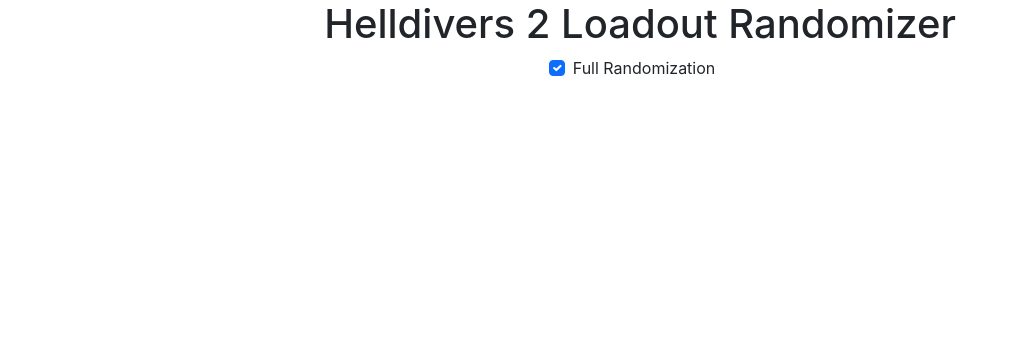
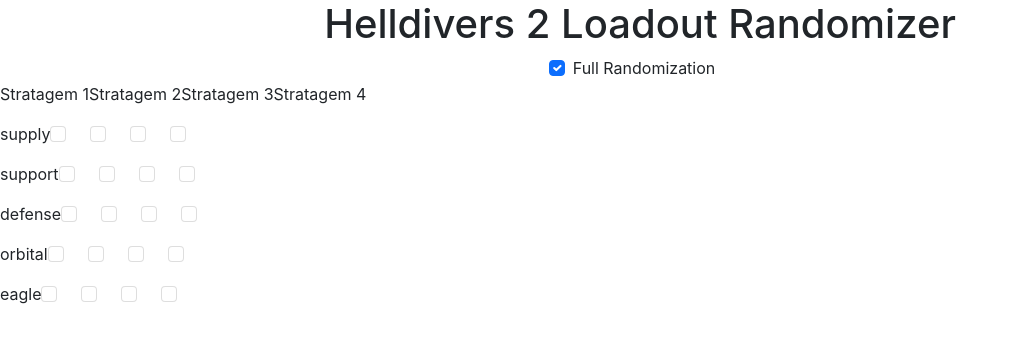
Before and after one commit to Fleury14/randodiver, a React (Create React App) app: page / in a window 1280 px wide. Shown: the top 342 px of the page, without its empty margins (0-1019 px from the left). Built offline with nearby package versions, Linux system fonts and the light colour scheme.

Commit message:
feat(options): wire up grid

```diff
--- a/src/components/options/options.js
+++ b/src/components/options/options.js
@@ -4,6 +4,7 @@
 
 const Options = (props) => {
     const { options, changeOption } = props;
+    const { allowed } = options;
 
     console.log('toptios from option page', options, options.allowed)
 
@@ -16,8 +17,52 @@
             },
 
         };
-        console.log('newval', newVal, 'uhh', !options.allowed.all)
         changeOption(newVal);
+    }
+
+    function changeGrid(key, index) {
+        if (!allowed[key]) {
+            throw new Error("Invalid key sent in grid change function");
+        }
+        const newStatus = allowed[key];
+        newStatus[index] = !newStatus[index]
+        const newVal = {
+            ...options,
+            allowed: {
+                ...options.allowed,
+                [key]: newStatus
+            }
+        };
+        changeOption(newVal);
+    }
+
+    function renderGrid() {
+        const gridRows = [];
+        for(const [key, val] of Object.entries(allowed)) {
+            if (key === "all") continue;
+            gridRows.push(
+                <div className='d-flex strat-grid-row'>
+                        <p>{key}</p>
+                        <FormGroup check inline>
+                            <Input disabled={allowed.all} checked={allowed[key][0]} type="checkbox" onChange={() => changeGrid(key, 0)}/>
+                            <Label hidden>Stratagem 1 {key}</Label>
+                        </FormGroup>
+                        <FormGroup check inline>
+                            <Input disabled={allowed.all} checked={allowed[key][1]} type="checkbox" onChange={() => changeGrid(key, 1)}/>
+                            <Label hidden>Stratagem 2 {key}</Label>
+                        </FormGroup>
+                        <FormGroup check inline>
+                            <Input disabled={allowed.all} checked={allowed[key][2]} type="checkbox" onChange={() => changeGrid(key, 2)}/>
+                            <Label hidden>Stratagem 3 {key}</Label>
+                        </FormGroup>
+                        <FormGroup check inline>
+                            <Input disabled={allowed.all} checked={allowed[key][3]} type="checkbox" onChange={() => changeGrid(key, 3)}/>
+                            <Label hidden>Stratagem 4 {key}</Label>
+                        </FormGroup>
+                    </div>
+            );
+        }
+        return gridRows;
     }
 
     return (
@@ -25,9 +70,38 @@
             <Form>
                 <div>
                     <FormGroup check inline>
-                        <Input checked={options.allowed.all} onChange={changeFull} type="checkbox" />
+                        <Input checked={allowed.all} onChange={changeFull} type="checkbox" />
                         <Label check>Full Randomization</Label>
                     </FormGroup>
+                </div>
+                <div className='d-flex flex-column'>
+                    <div className='d-flex strat-grid-row'>
+                        <p></p>
+                        <p>Stratagem 1</p>
+                        <p>Stratagem 2</p>
+                        <p>Stratagem 3</p>
+                        <p>Stratagem 4</p>
+                    </div>
+                    {/* <div className='d-flex strat-grid-row'>
+                        <p>Support</p>
+                        <FormGroup check inline>
+                            <Input disabled={allowed.all} checked={allowed.support[0]} type="checkbox" onChange={() => changeGrid("support", 0)}/>
+                            <Label hidden>Stratagem 1 Support</Label>
+                        </FormGroup>
+                        <FormGroup check inline>
+                            <Input disabled={allowed.all} checked={allowed.support[1]} type="checkbox" onChange={() => changeGrid("support", 1)}/>
+                            <Label hidden>Stratagem 2 Support</Label>
+                        </FormGroup>
+                        <FormGroup check inline>
+                            <Input disabled={allowed.all} checked={allowed.support[2]} type="checkbox" onChange={() => changeGrid("support", 2)}/>
+                            <Label hidden>Stratagem 3 Support</Label>
+                        </FormGroup>
+                        <FormGroup check inline>
+                            <Input disabled={allowed.all} checked={allowed.support[3]} type="checkbox" onChange={() => changeGrid("support", 3)}/>
+                            <Label hidden>Stratagem 4 Support</Label>
+                        </FormGroup>
+                    </div> */}
+                    {renderGrid()}
                 </div>
             </Form>
         </div>
```
